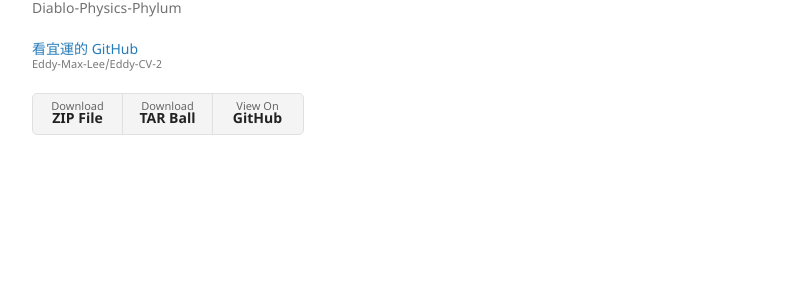
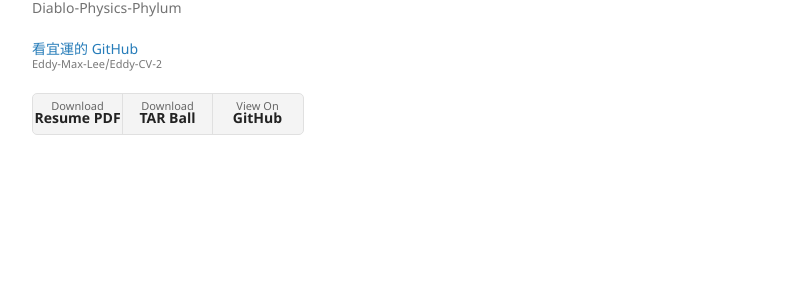
Before and after one commit to Eddy-Max-Lee/Eddy-CV-2, a Jekyll site: the page built from autobiography.md, in a window 1280 px wide. Shown: the part 285-587 px from the top of the page, without its empty margins (178-980 px from the left). Built offline with Jekyll 4.4.1, drawn with Linux system fonts in a browser that asks for light colours; our own code applies the rules of GitHub Pages for plain Markdown files.

Commit message:
Update default.html

```diff
--- a/_layouts/default.html
+++ b/_layouts/default.html
@@ -32,7 +32,7 @@
 
         {% if site.show_downloads %}
         <ul class="downloads">
-          <li><a href="{{ site.github.zip_url }}">Download <strong>ZIP File</strong></a></li>
+          <li><a href="{{ site.github.zip_url }}">Download <strong>Resume PDF</strong></a></li>
           <li><a href="{{ site.github.tar_url }}">Download <strong>TAR Ball</strong></a></li>
           <li><a href="{{ site.github.repository_url }}">View On <strong>GitHub</strong></a></li>
         </ul>
```
